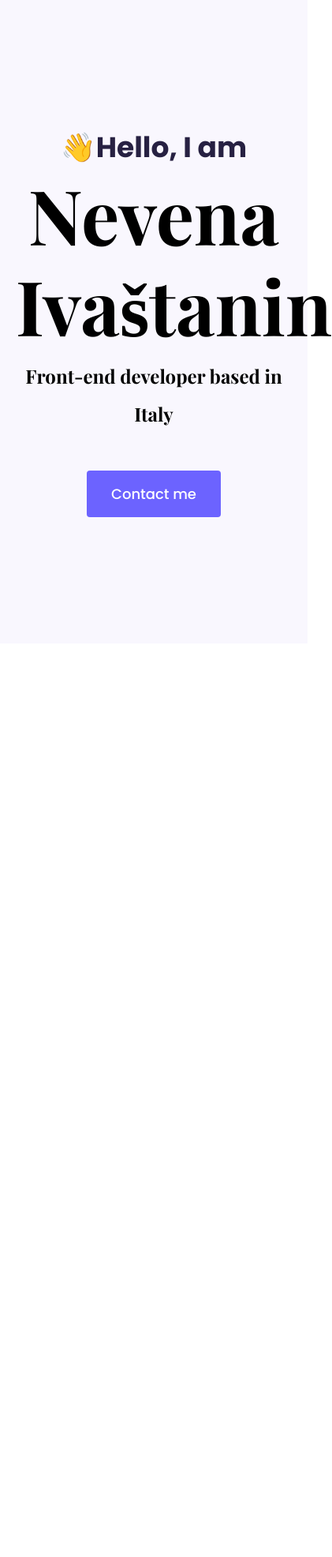
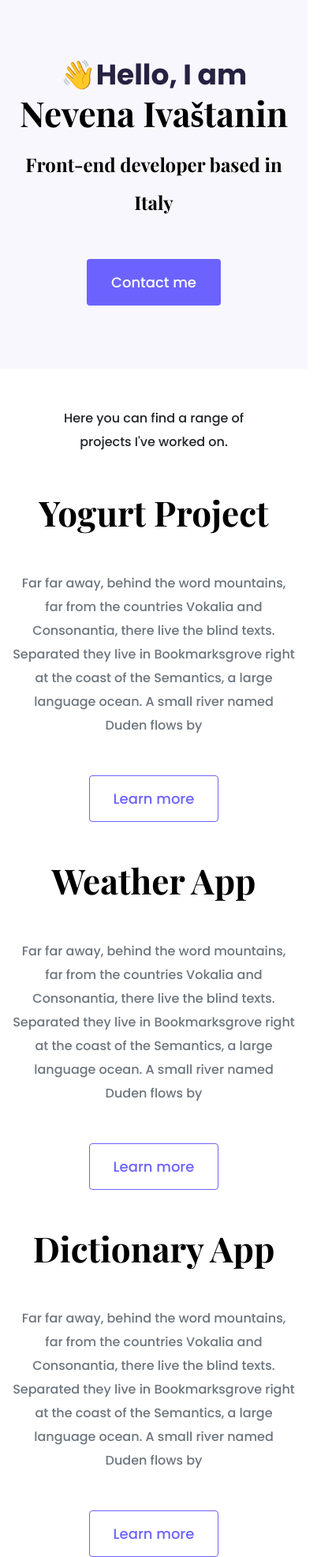
Before and after one commit to nevena31/portofolio-project, a plain HTML site: page index.html in a window 390 px wide. Shown: the whole page at 79% size, 421 px wide, since content can reach past the window. Before the commit the page ends 844 px from the top, so only its background shows below. Drawn offline with nearby package versions, Linux system fonts and the light colour scheme.

Commit message:
Added images and integrated homepage content design

```diff
--- a/index.html
+++ b/index.html
@@ -49,5 +49,69 @@
         <a href="#" class="btn btn-branding">Contact me</a>
       </div>
     </div>
+    <p class="text-center m-5">
+      Here you can find a range of projects I've worked on.
+    </p>
+    <div class="container">
+      <div class="row mb-5">
+        <div class="col d-none d-lg-block">
+          <img src="images/yogurt.png" class="img-fluid" alt="Yogurt project" />
+        </div>
+        <div class="col">
+          <div class="project-description">
+            <h2 class="mb-5">Yogurt Project</h2>
+            <p class="mb-5 text-muted">
+              Far far away, behind the word mountains, far from the countries
+              Vokalia and Consonantia, there live the blind texts. Separated
+              they live in Bookmarksgrove right at the coast of the Semantics, a
+              large language ocean. A small river named Duden flows by
+            </p>
+            <a href="" class="btn btn-branding-outline">Learn more</a>
+          </div>
+        </div>
+      </div>
+      <div class="row mb-5">
+        <div class="col">
+          <div class="project-description">
+            <h2 class="mb-5">Weather App</h2>
+            <p class="mb-5 text-muted">
+              Far far away, behind the word mountains, far from the countries
+              Vokalia and Consonantia, there live the blind texts. Separated
+              they live in Bookmarksgrove right at the coast of the Semantics, a
+              large language ocean. A small river named Duden flows by
+            </p>
+            <a href="" class="btn btn-branding-outline">Learn more</a>
+          </div>
+        </div>
+        <div class="col d-none d-lg-block">
+          <img
+            src="images/weather.png"
+            class="img-fluid"
+            alt="Yogurt project"
+          />
+        </div>
+      </div>
+      <div class="row">
+        <div class="col d-none d-lg-block">
+          <img
+            src="images/dictionary.png"
+            class="img-fluid"
+            alt="Yogurt project"
+          />
+        </div>
+        <div class="col">
+          <div class="project-description">
+            <h2 class="mb-5">Dictionary App</h2>
+            <p class="mb-5 text-muted">
+              Far far away, behind the word mountains, far from the countries
+              Vokalia and Consonantia, there live the blind texts. Separated
+              they live in Bookmarksgrove right at the coast of the Semantics, a
+              large language ocean. A small river named Duden flows by
+            </p>
+            <a href="" class="btn btn-branding-outline">Learn more</a>
+          </div>
+        </div>
+      </div>
+    </div>
   </body>
 </html>
--- a/styles/portofolio.css
+++ b/styles/portofolio.css
@@ -22,10 +22,17 @@ h6 {
 
 h1 {
   font-size: 96px;
+  line-height: 1.5;
+}
+
+h2 {
+  font-size: 64px;
 }
 
 p {
   font-weight: normal;
+  font-size: 16px;
+  line-height: 30px;
 }
 
 .hero {
@@ -56,3 +63,36 @@ p {
   line-height: 27px;
   padding: 15px 30px;
 }
+
+.btn-branding-outline {
+  color: var(--branding-color);
+  border: 1px solid var(--branding-color);
+  border-radius: 4px;
+  font-size: 18px;
+  line-height: 27px;
+  padding: 15px 30px;
+}
+
+.project-description {
+  padding: 120px 60px;
+}
+
+@media (max-width: 900px) {
+  h1 {
+    font-size: 44px;
+    line-height: 1.5;
+  }
+
+  h2 {
+    font-size: 44px;
+  }
+
+  .hero {
+    padding: 80px 20px;
+  }
+
+  .project-description {
+    padding: 0;
+    text-align: center;
+  }
+}
```
Also changed, not shown: images/dictionary.png (added), images/weather.png (added), images/yogurt.png (added).
